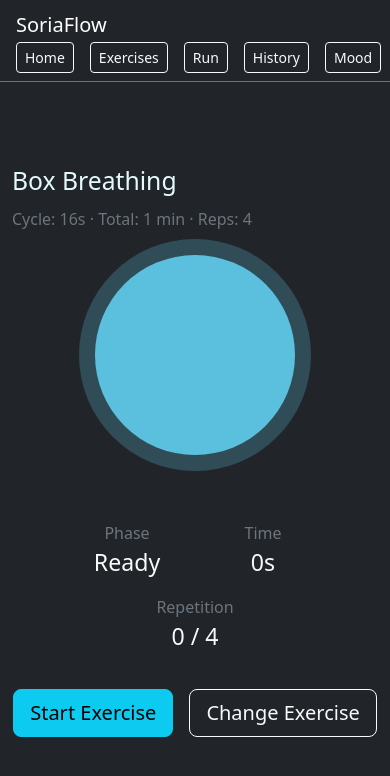
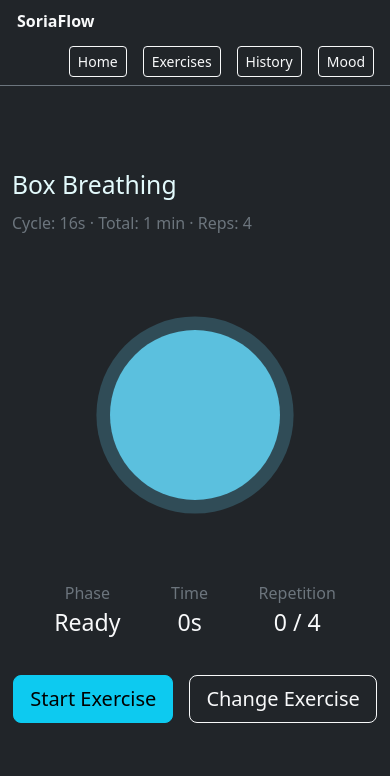
Before and after one commit to karinpietruska/soriaflow, a website built with Vite: page frontend/index.html in a window 390 px wide. Built offline with nearby package versions, Linux system fonts and the light colour scheme.

Commit message:
Refine UI and mobile responsiveness

```diff
--- a/frontend/src/screens/home.js
+++ b/frontend/src/screens/home.js
@@ -39,8 +39,9 @@ export function renderHome(
       </div>
     </div>
 
-    <div class="d-flex justify-content-center my-4">
-      <div class="rounded-circle breath-circle breath-circle--run"></div>
+    <div class="text-center run-stack">
+      <div class="d-flex justify-content-center my-4 run-hero">
+        <div class="rounded-circle breath-circle breath-circle--run breath-circle--start"></div>
       </div>
 
       <div class="d-flex justify-content-center align-items-center gap-3 flex-wrap mb-4 run-info-row">
@@ -62,5 +63,6 @@ export function renderHome(
         <button class="btn btn-info btn-lg" data-nav="run">Start Exercise</button>
         <button class="btn btn-outline-light btn-lg" data-nav="exercises">${chooseLabel}</button>
       </div>
+    </div>
   `;
 }
--- a/frontend/src/screens/mood.js
+++ b/frontend/src/screens/mood.js
@@ -88,9 +88,9 @@ export function renderMood(
         </button>
       </div>
     </div>
-    <h3 class="h5 mb-2">Mood Summary</h3>
+    <h3 class="h5 mb-2 mt-5">Mood Summary</h3>
     <div class="text-secondary small mb-3">
-      Each square represents the last mood logged for a day. The grid shows the most recent 30 days, from left (older) to right (today). Empty squares mean no mood was logged.
+      Each square represents the last mood logged for a day over the past 30 days. Days are ordered from top-left to bottom-right (oldest to newest). Empty squares mean no mood was logged.
     </div>
     <div class="mood-summary">${moodGrid}</div>
   `;
--- a/frontend/src/screens/run.js
+++ b/frontend/src/screens/run.js
@@ -14,7 +14,8 @@ export function renderRun(el, runState) {
       </div>
       <div class="text-secondary fs-6" data-run-meta>${metaLabel}</div>
     </div>
-    <div class="d-flex justify-content-center my-4">
+    <div class="text-center run-stack">
+      <div class="d-flex justify-content-center my-4 run-hero">
         <div id="breath-circle" class="rounded-circle breath-circle breath-circle--run">
           <svg class="breath-ring" viewBox="0 0 100 100" aria-hidden="true">
             <circle
@@ -27,7 +28,6 @@ export function renderRun(el, runState) {
           </svg>
         </div>
       </div>
-    <div class="text-center">
       <div class="d-flex justify-content-center align-items-center gap-3 flex-wrap mb-4 run-info-row">
         <div class="px-3 run-info-item">
           <div class="text-secondary small fs-6">Phase</div>
--- a/frontend/src/style.css
+++ b/frontend/src/style.css
@@ -11,6 +11,11 @@
 .breath-circle--run {
   width: 200px;
   height: 200px;
+}
+
+.breath-circle--start {
+  transform: scale(0.85);
+  transform-origin: center;
 }
 
 .breath-ring {
@@ -43,6 +48,27 @@
 
 .run-actions {
   margin-top: 2.2rem;
+}
+
+@media (max-width: 576px) {
+  .run-stack {
+    margin-top: clamp(2rem, 10vh, 5rem);
+    padding-bottom: 2.5rem;
+  }
+
+  .run-hero {
+    margin-top: 0;
+    margin-bottom: 1.5rem;
+  }
+
+  .run-info-row {
+    gap: 0.5rem !important;
+    min-width: auto;
+  }
+
+  .run-info-item {
+    flex: 0 0 90px;
+  }
 }
 
 .run-title {
@@ -82,6 +108,24 @@
   color: #e9ecef;
 }
 
+.nav-brand {
+  font-weight: 600;
+}
+
+@media (max-width: 576px) {
+  .navbar {
+    flex-direction: column;
+    align-items: flex-start;
+    gap: 0.75rem;
+  }
+
+  .nav-links {
+    width: 100%;
+    justify-content: flex-end;
+    flex-wrap: wrap;
+  }
+}
+
 .mood-palette {
   display: flex;
   flex-wrap: wrap;
@@ -96,6 +140,12 @@
   cursor: pointer;
 }
 
+@media (max-width: 400px) {
+  .mood-palette {
+    max-width: 320px;
+  }
+}
+
 .mood-swatch--active {
   border-color: #e9ecef;
   box-shadow: 0 0 0 4px rgba(233, 236, 239, 0.15);
@@ -103,8 +153,14 @@
 
 .mood-summary {
   display: grid;
-  grid-template-columns: repeat(30, 16px);
+  grid-template-columns: repeat(15, 16px);
   gap: 6px;
+}
+
+@media (min-width: 992px) {
+  .mood-summary {
+    grid-template-columns: repeat(30, 16px);
+  }
 }
 
 .mood-day {
--- a/frontend/src/ui/layout.js
+++ b/frontend/src/ui/layout.js
@@ -2,12 +2,13 @@ export function renderLayout(appEl) {
   appEl.innerHTML = `
     <div class="min-vh-100 bg-dark text-light">
       <nav class="navbar navbar-expand-lg navbar-dark bg-dark border-bottom border-secondary px-3">
-        <span class="navbar-brand mb-0 h1">SoriaFlow</span>
+        <button class="nav-brand btn btn-link p-0 text-decoration-none text-light" data-nav="home">
+          SoriaFlow
+        </button>
 
-        <div class="ms-auto d-flex gap-3">
+        <div class="nav-links ms-auto d-flex gap-3">
           <button class="btn btn-sm btn-outline-light" data-nav="home">Home</button>
           <button class="btn btn-sm btn-outline-light" data-nav="exercises">Exercises</button>
-          <button class="btn btn-sm btn-outline-light" data-nav="run">Run</button>
           <button class="btn btn-sm btn-outline-light" data-nav="history">History</button>
           <button class="btn btn-sm btn-outline-light" data-nav="mood">Mood</button>
         </div>
```
Lines whose indentation alone changed are shown as unchanged.
